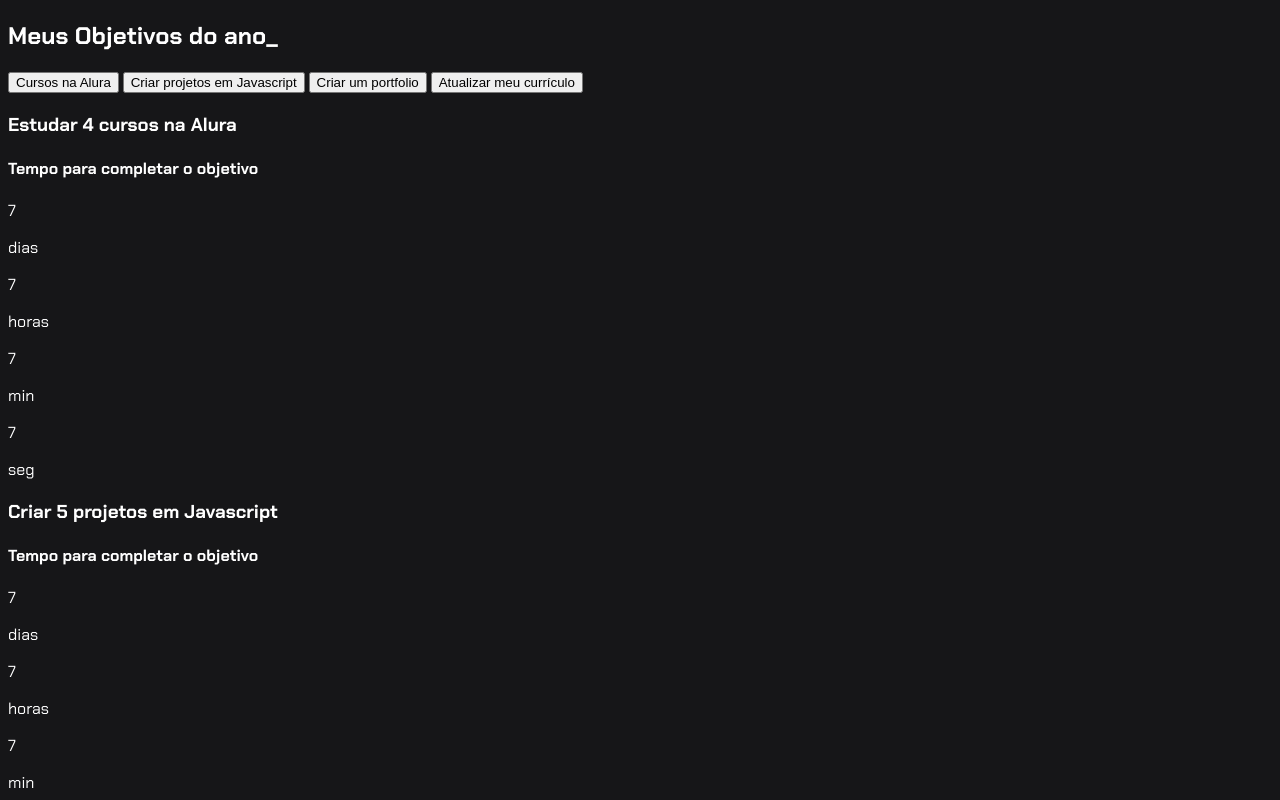
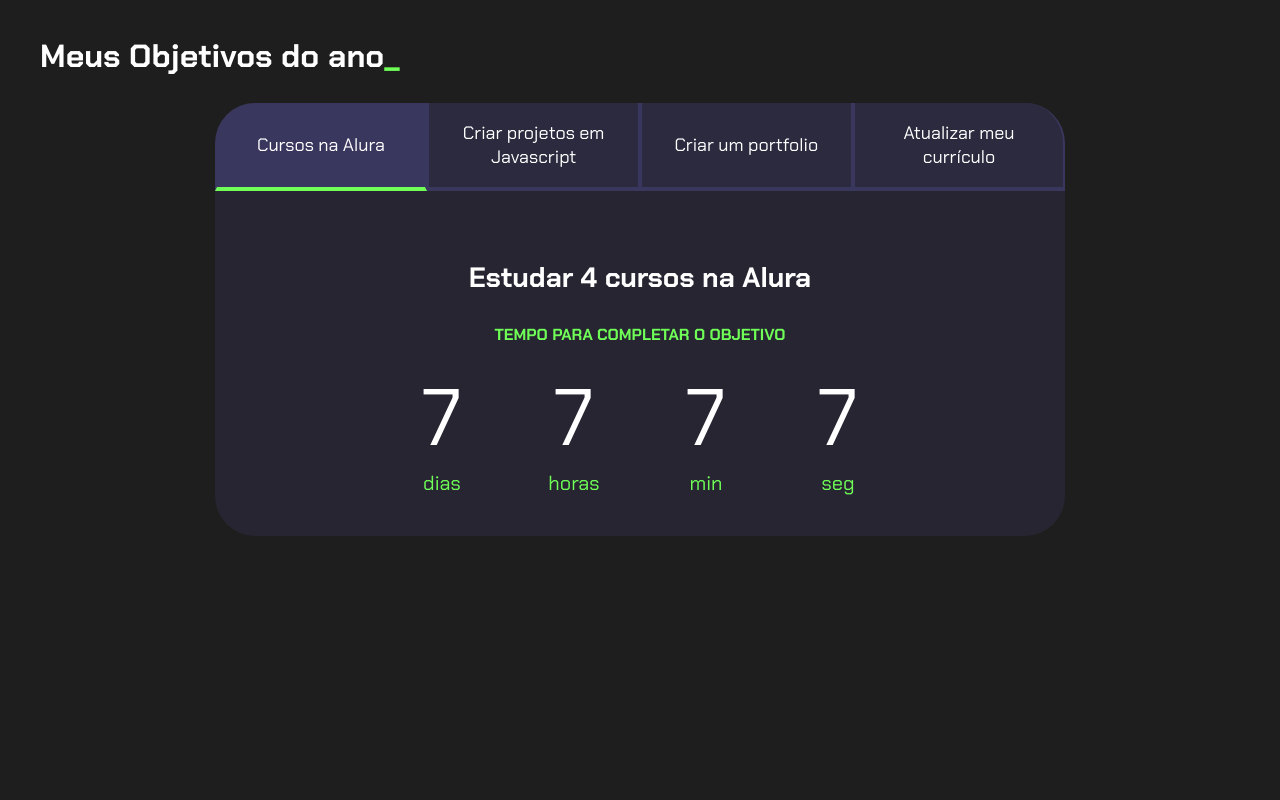
Before and after one commit to usersoryu00/javascript-projeto-de-vida, a plain HTML site: page index.html in a window 1280 px wide. Shown: the top 800 px of the page. Drawn offline with Linux system fonts and the light colour scheme; a script that the page names is missing.

Commit message:
style.css

```diff
--- a/style.css
+++ b/style.css
@@ -1,7 +1,7 @@
-@import url('https://fonts.googleapis.com/css?family=Chakra+Petch:wght@400;700&display=swap');
+@import url('https://fonts.googleapis.com/css2?family=Chakra+Petch:wght@400;700&display=swap');
 
 :root {
-  --cor-de-fundo: #161618;
+    --cor-de-fundo: #1E1E1E;
     --verde: #6FFF57;
     --branco: #FFFFFF;
     --botao-ativo: #3A375E;
@@ -15,20 +15,114 @@ body {
     font-family: 'Chakra Petch', sans-serif;
 }
 
-}
-@import url('https://fonts.googleapis.com/css?family=Chakra+Petch:wght@400;700&display=swap');
 
-:root {
-  --cor-de-fundo: #161618;
-  --verde: #6FFF57;
-  --branco: #FFFFFF;
-  --botao-ativo: #3A375E;
-  --botao-inativo: rgba(58, 55, 94, 0.5);
-  --texto-fundo: rgba(58, 55, 94, 0.3);
+.conteudo-principal {
+    display: flex;
+    flex-direction: column;
+    justify-content: center;
+    align-items: center;
+    max-width: 1200px;
+    width: 100%;
+    margin: 0 auto;
 }
 
-body {
-  background-color: var(--cor-de-fundo);
+.titulo-principal {
+    text-align: left;
+    width: 100%;
+    font-size: 32px;
+}
+
+.titulo-principal span {
+    color: var(--verde);
+}
+
+
+.botao {
+    font-family: 'Chakra Petch', sans-serif;
+    background-color: var(--botao-inativo);
     color: var(--branco);
-  font-family: 'Chakra Petch', sans-serif;
+    display: flex;
+    justify-content: center;
+    padding: 1em;
+    font-size: 18px;
+    align-items: center;
+    width: 100%;
+    border-bottom: 4px solid var(--botao-ativo);
+    border-left: 2px solid var(--botao-ativo);
+    border-right: 2px solid var(--botao-ativo);
+    border-top: none;
 }
+
+.botao:first-child {
+    border-radius: 40px 40px 0 0;
+}
+
+.botoes {
+    display: block;
+}
+
+.botao.ativo{
+    background-color: var(--botao-ativo);
+    border-bottom: 4px solid var(--verde);
+}
+
+.abas-textos{
+    background-color: var(--texto-fundo);
+    padding: 40px;
+    border-radius: 0 0 40px 40px;
+}
+.aba-conteudo.ativo{
+    display:block;
+}
+
+.aba-conteudo{
+    display: none;
+}
+
+.aba-conteudo-titulo-principal{
+    font-size: 28px;
+    text-align: center;
+}
+.aba-conteudo-titulo-secundario{
+    text-align: center;
+    color: var(--verde);
+    text-transform: uppercase;
+}
+
+.contador{
+    display:flex;
+    justify-content: center;
+    flex-wrap: wrap;
+}
+.contador-digito{
+    padding: 0 16px;
+    text-align: center;
+    min-width: 100px;
+}
+
+.contador-digito-numero{
+    font-size: 80px;
+    margin: 0;
+
+}
+
+.contador-digito-texto{
+    color: var(--verde);
+    font-size: 20px;
+    margin: 0;
+
+}
+
+@media screen and (min-width: 768px) {
+    .botoes {
+        display: flex;
+    }
+
+    .botao:first-child {
+        border-radius: 40px 0 0 0;
+    }
+
+    .botao:last-child {
+        border-radius: 0 40px 0 0;
+    }
+}
```
Lines whose indentation alone changed are shown as unchanged.
